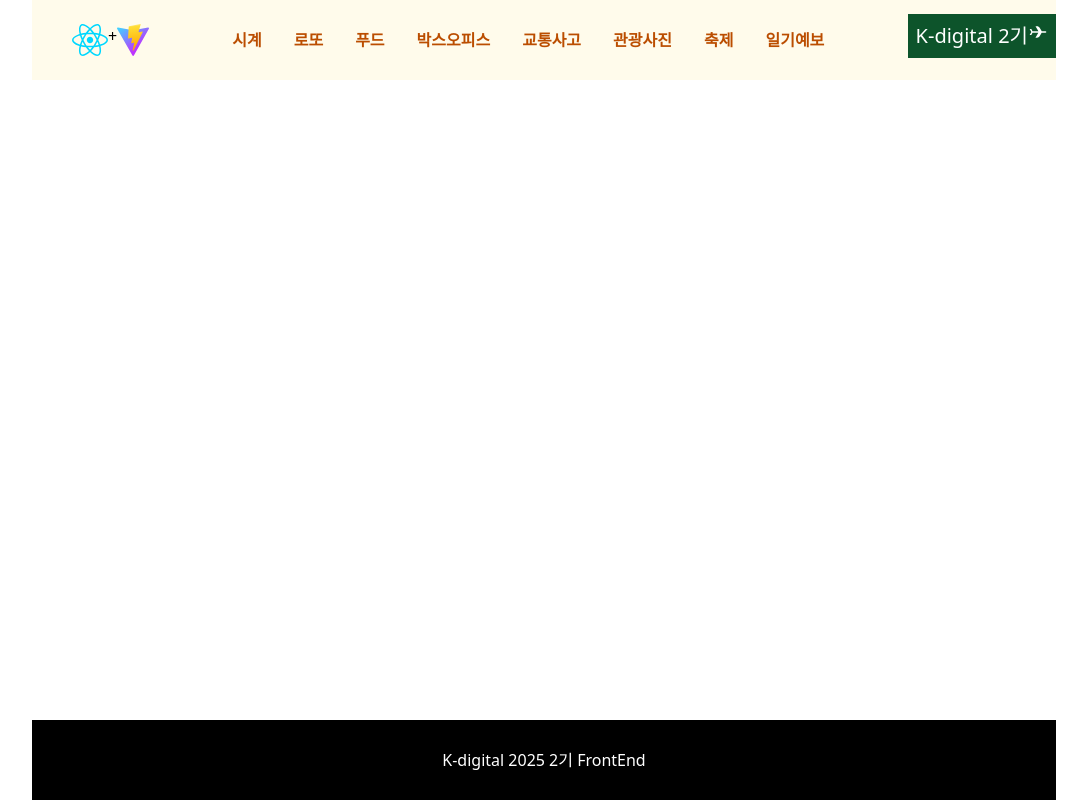
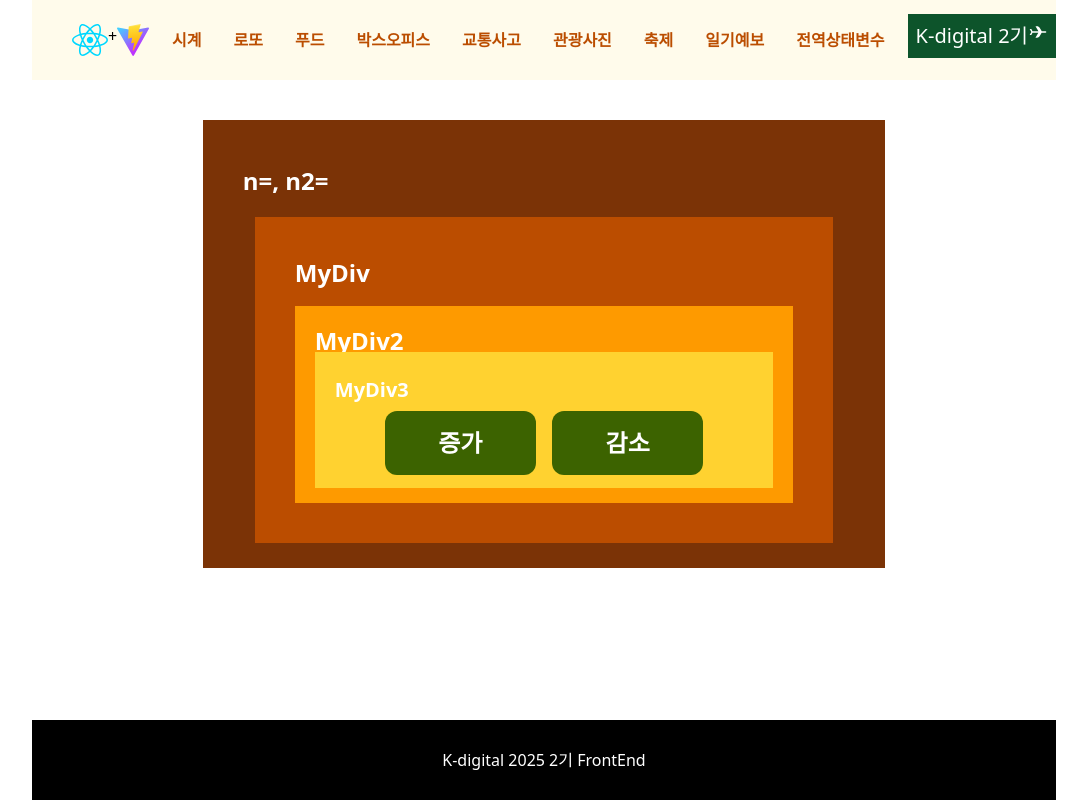
Before and after one commit to pnumin/KDT2025_02_react, a React (Vite) app: page /mydiv in a window 1280 px wide. Shown: the whole page, without its empty margins (96-1183 px from the left). Built offline with nearby package versions, Linux system fonts and the light colour scheme.

Commit message:
전역변수

```diff
--- /dev/null
+++ b/src/16/MyDiv.jsx
@@ -0,0 +1,15 @@
+import MyDiv2 from "./MyDiv2"
+export default function MyDiv() {
+
+  return (
+    <div className="w-9/10 h-4/5 bg-amber-700
+                    flex flex-col items-center justify-center
+                    p-10 text-2xl
+                    text-white font-bold">
+      <div className="w-full h-1/5 flex justify-start font-bold text-2xl text-white">
+        MyDiv
+      </div>
+      <MyDiv2 />
+    </div>
+  )
+}
--- /dev/null
+++ b/src/16/MyDiv2.jsx
@@ -0,0 +1,14 @@
+import MyDiv3 from "./MyDiv3"
+export default function MyDiv2() {
+  return (
+    <div className="w-full h-4/5 bg-amber-500
+                    flex flex-col items-center justify-center
+                    p-5 text-2xl
+                    text-white font-bold">
+      <div className="w-full pt-1 h-1/5 flex justify-start font-bold text-2xl text-white">
+        MyDiv2
+      </div>
+      <MyDiv3 />
+    </div>
+  )
+}
--- /dev/null
+++ b/src/16/MyDiv3.jsx
@@ -0,0 +1,21 @@
+import TailButton from "../component/TailButton"
+export default function MyDiv3() {
+  return (
+    <div className="w-full h-full bg-amber-300
+                    flex flex-col justify-center items-center
+                    p-5 text-2xl
+                    text-white font-bold">
+      <div className="w-full pt-1 h-2/5 flex items-start justify-start font-bold text-xl text-white">
+        MyDiv3
+      </div>
+      <div className="w-8/10 h-3/5 grid grid-cols-2">
+      <TailButton  caption = "증가"
+                            color = "lime"
+                            onHandle = {()=>{}} />
+      <TailButton  caption = "감소"
+                            color = "lime"
+                            onHandle = {()=>{}} />
+      </div>
+    </div>
+  )
+}
--- /dev/null
+++ b/src/16/MyDivMain.jsx
@@ -0,0 +1,15 @@
+import MyDiv from "./MyDiv"
+
+export default function MyDivMain() {
+  return (
+    <div className="w-2/3 h-4/5 bg-amber-900
+                    flex flex-col items-center justify-center
+                    p-5 text-2xl
+                    text-white font-bold">
+      <div className="w-full flex justify-start p-5">
+      n=, n2=
+      </div>
+      <MyDiv />
+    </div>
+  )
+}
--- a/src/App.jsx
+++ b/src/App.jsx
@@ -18,6 +18,7 @@ import Festival from './13/Festival'
 import Fcst from './15/Fcst'
 import FcstList from './15/FcstList'
 // import RouteMain from './14/RouteMain'
+import MyDivMain from './16/MyDivMain'
 
 import AppNav from './AppNav'
 import { BrowserRouter, Routes, Route } from 'react-router-dom'
@@ -52,6 +53,7 @@ function App() {
           <Route path='/festival' element={<Festival />} />
           <Route path='/fcst' element={<Fcst />} />
           <Route path='/fcstlist' element={<FcstList />} />
+          <Route path='/mydiv' element={<MyDivMain />} />
         </Routes>
       </main>
       <footer className="w-full min-h-20
--- a/src/AppNav.jsx
+++ b/src/AppNav.jsx
@@ -50,6 +50,12 @@ export default function AppNav() {
           일기예보
         </div>
       </Link>
+      <Link to="/mydiv">
+        <div className="p-2 m-2 font-bold hover:bg-amber-200  hover:border
+                        text-amber-700 rounded bg-amber-50">
+          전역상태변수
+        </div>
+      </Link>
     </div>
   )
 }
```
